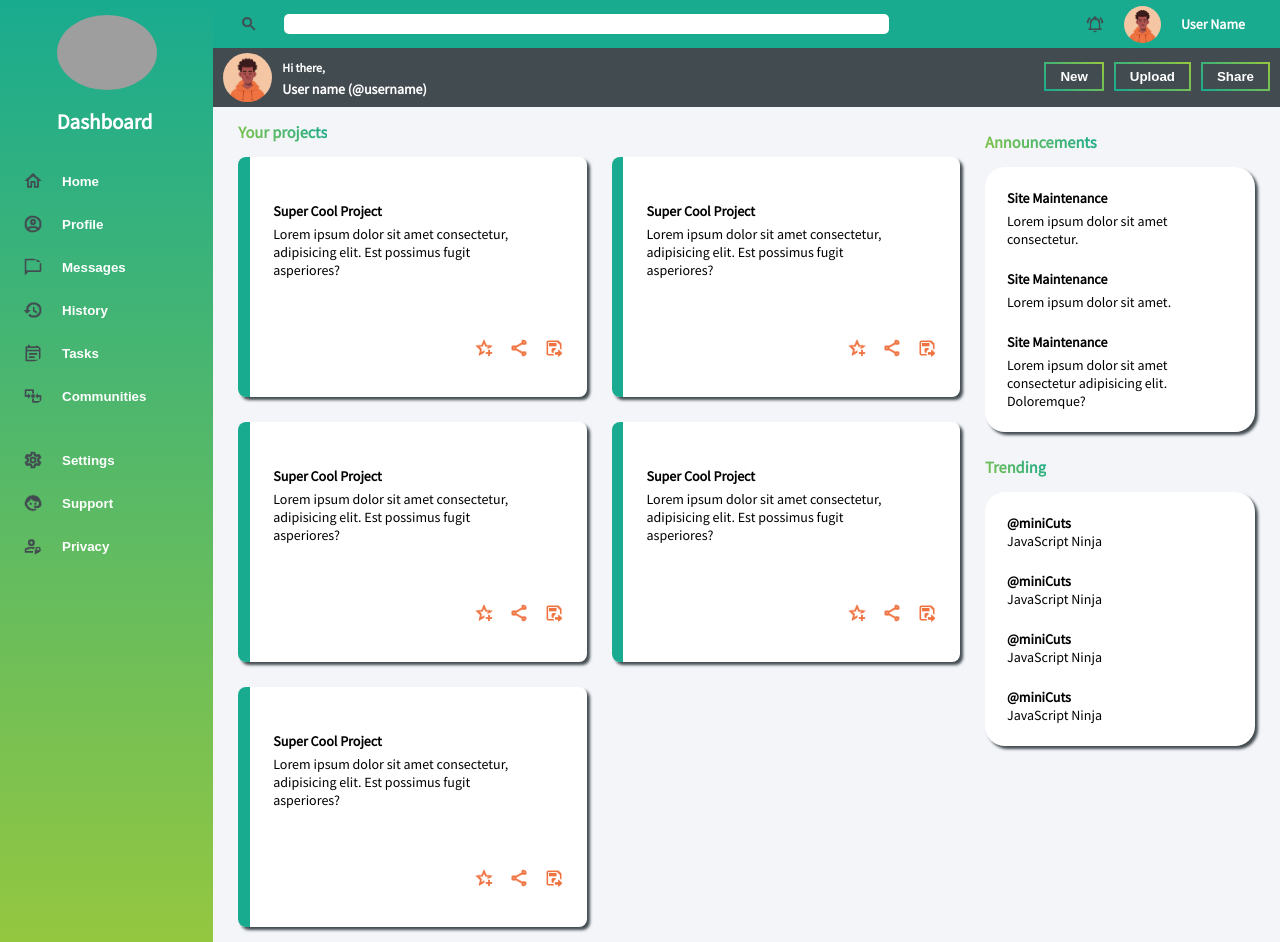
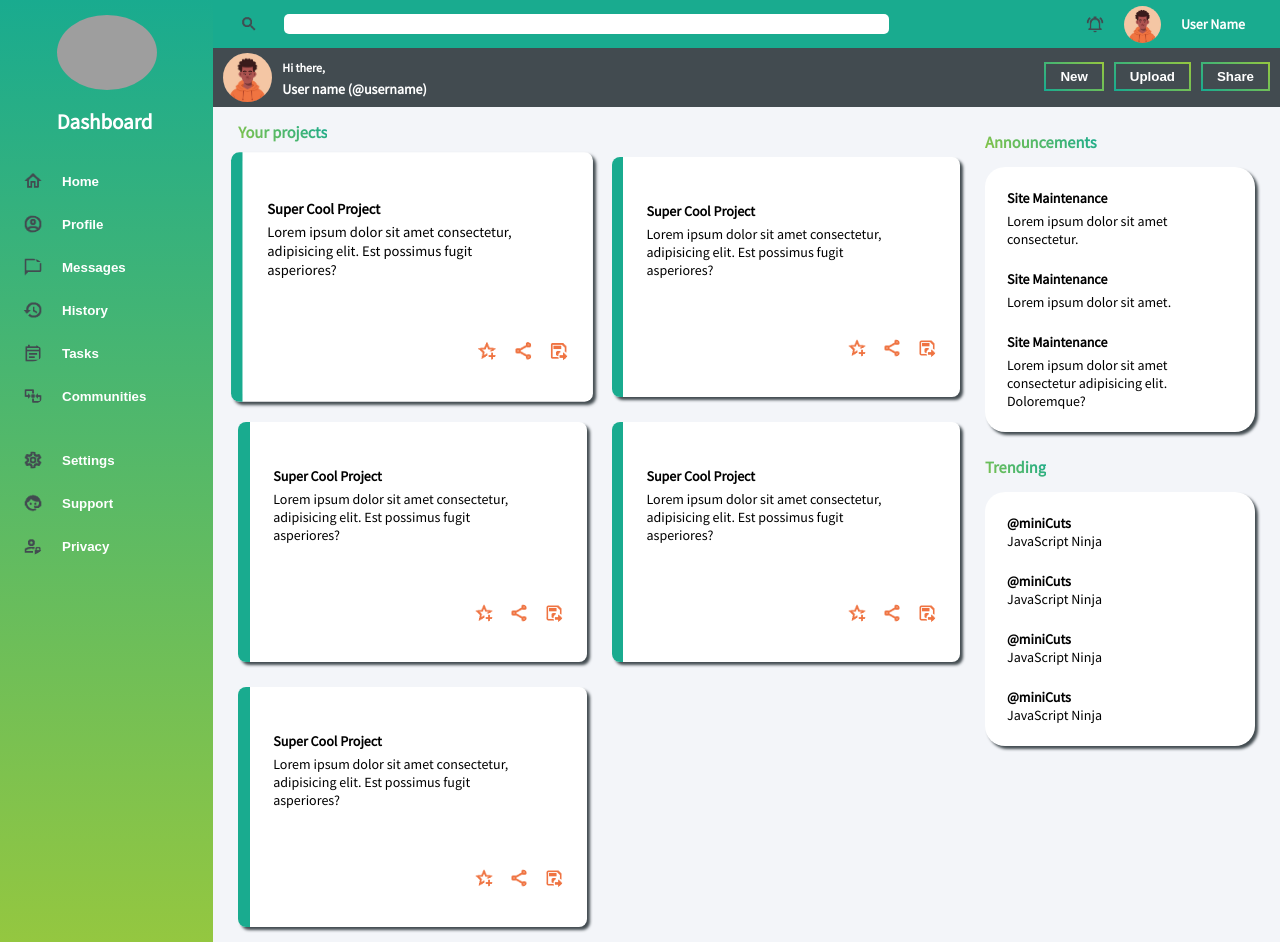
Before and after one commit to jeannepietropaoli/admin_Dashboard, a plain HTML site: page index.html in a window 1280 px wide. In both pictures the pointer is over the element 412 px from the left and 277 px from the top of the page. Drawn offline with Linux system fonts and the light colour scheme; grey boxes are pictures that could not be loaded; a web font is replaced by a local one.

Commit message:
Add transform property to main content divs

```diff
--- a/style.css
+++ b/style.css
@@ -302,6 +302,10 @@ h3{
     position: relative;
 }
 
+.cardContent:hover{
+    transform: scale(1.04);
+}
+
 .cardContent>div:nth-child(2){
     grid-area: 1 / 2 / 2 / -1;
     width: 70%;
```
